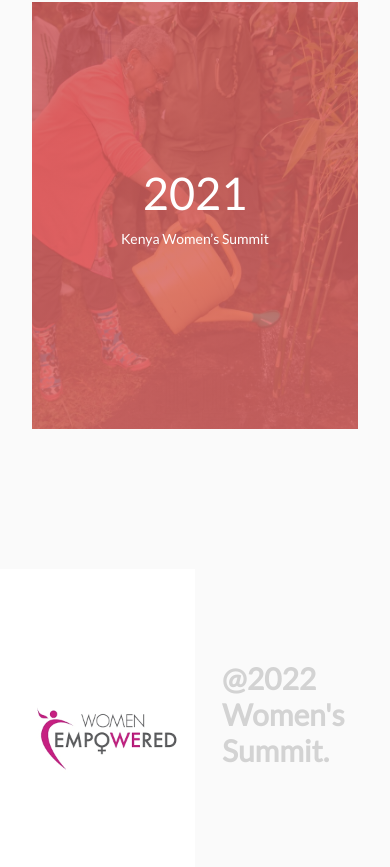
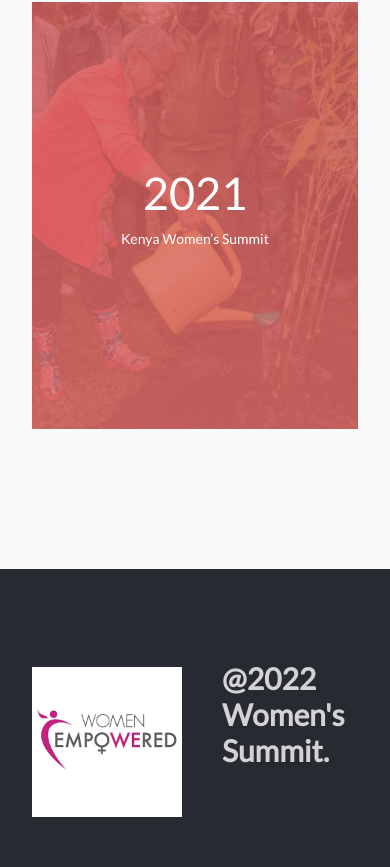
Before and after one commit to HanningtoneM/Women-summit, a website: page about.html in a window 390 px wide. Shown: the part 2362-3229 px from the top of the page. Drawn offline with nearby package versions, Linux system fonts and the light colour scheme.

Commit message:
Add bg color on the footer about page

```diff
--- a/css/main.css
+++ b/css/main.css
@@ -477,6 +477,10 @@ header {
   font-size: 45px;
 }
 
+.footerColor {
+  background-color: #272a31;
+}
+
 @media (max-width: 768px) {
   .topHeader {
     display: none;
@@ -503,7 +507,7 @@ header {
   }
 
   footer {
-    width: 50%;
+    width: 100%;
     padding: 50px 20px;
     background-color: #fff;
   }
```
